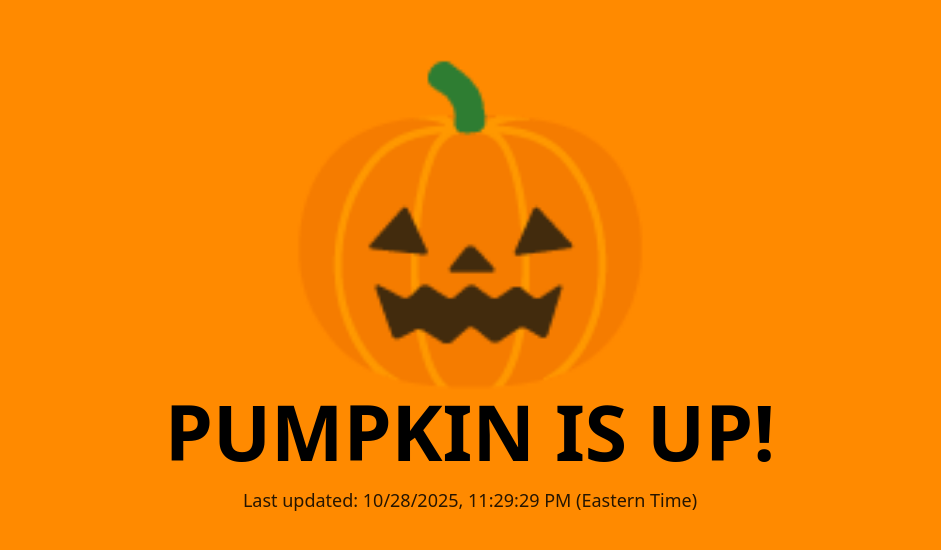
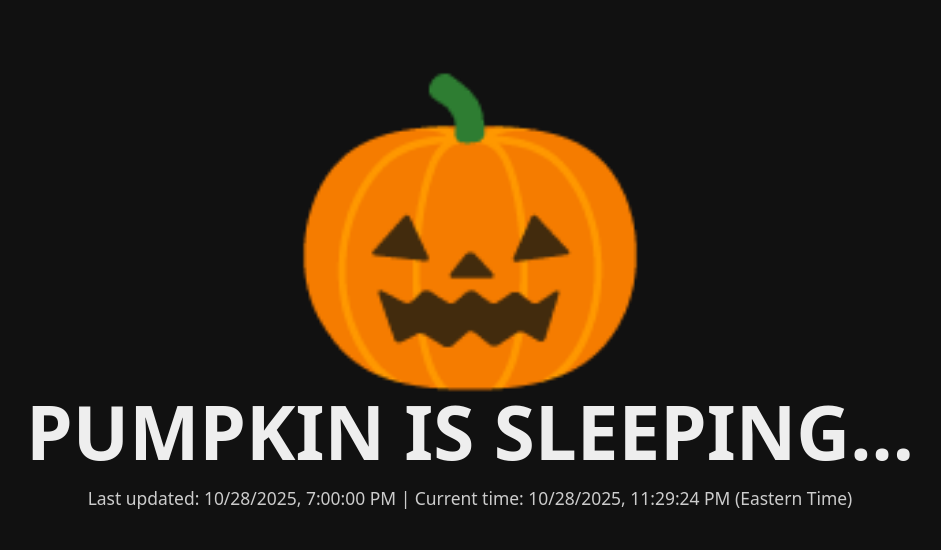
Before and after one commit to Farleykri/Pumpkin-Status, a plain HTML site: page index.html in a window 1280 px wide. Shown: the part 110-660 px from the top of the page, without its empty margins (170-1111 px from the left). Drawn offline with Linux system fonts and the light colour scheme.

Commit message:
Update index.html

```diff
--- a/index.html
+++ b/index.html
@@ -15,43 +15,35 @@
     color: #eee;
     transition: background-color .4s, color .4s;
   }
-
   .wrap { text-align: center; }
-
   .pumpkin {
     font-size: clamp(160px, 24vw, 320px);
     line-height: 1;
     animation: float 3s ease-in-out infinite;
   }
-
   .up {
     background: #ff8a00;
     color: #000;
   }
-
   .down {
     background: #111;
     color: #eee;
     animation: sleepy 3s ease-in-out infinite;
   }
-
   @keyframes float {
     0% { transform: translateY(0); }
     50% { transform: translateY(-10px); }
     100% { transform: translateY(0); }
   }
-
   @keyframes sleepy {
     0%,100% { transform: translateY(0); }
     50% { transform: translateY(6px) scale(0.96); }
   }
-
   h1 {
     font-size: clamp(48px,6vw,96px);
     margin: 0.25rem 0;
     font-weight: 800;
   }
-
   .time {
     opacity: 0.85;
     font-size: clamp(14px,2.2vw,18px);
@@ -66,30 +58,36 @@
   </div>
 
 <script>
-/* ------------------------------------------------------------------
-   🟢 CONTROL VARIABLE — CHANGE THIS TO TRUE OR FALSE
-   ------------------------------------------------------------------ */
-const PUMPKIN_IS_UP = true;  // <-- toggle this to false for DOWN
-
 (async function() {
   const statusEl = document.getElementById('status');
   const tsEl = document.getElementById('timestamp');
   const estZone = 'America/New_York';
 
-  // Apply state immediately
-  document.body.classList.toggle('up', PUMPKIN_IS_UP);
-  document.body.classList.toggle('down', !PUMPKIN_IS_UP);
-  statusEl.textContent = PUMPKIN_IS_UP ? 'PUMPKIN IS UP!' : 'PUMPKIN IS SLEEPING…';
+  async function refreshStatus() {
+    try {
+      const res = await fetch('status.json?_=' + Date.now(), { cache: 'no-store' });
+      const data = await res.json();
+      const up = !!data.up;
+      const updated = data.timestamp ? new Date(data.timestamp) : new Date();
 
-  // Keep the timestamp live in Eastern Time
-  function updateClock() {
-    const now = new Date();
-    const currentEST = now.toLocaleString('en-US', { timeZone: estZone });
-    tsEl.textContent = `Last updated: ${currentEST} (Eastern Time)`;
+      document.body.classList.toggle('up', up);
+      document.body.classList.toggle('down', !up);
+      statusEl.textContent = up ? 'PUMPKIN IS UP!' : 'PUMPKIN IS SLEEPING…';
+
+      const now = new Date();
+      const nowEST = now.toLocaleString('en-US', { timeZone: estZone });
+      const updatedEST = updated.toLocaleString('en-US', { timeZone: estZone });
+      tsEl.textContent =
+        `Last updated: ${updatedEST} | Current time: ${nowEST} (Eastern Time)`;
+    } catch (e) {
+      statusEl.textContent = '❓ Unable to load status.json';
+      console.error(e);
+    }
   }
 
-  updateClock();
-  setInterval(updateClock, 1000);
+  // initial load + live refresh
+  await refreshStatus();
+  setInterval(refreshStatus, 30 * 1000);
 })();
 </script>
 </body>
```
